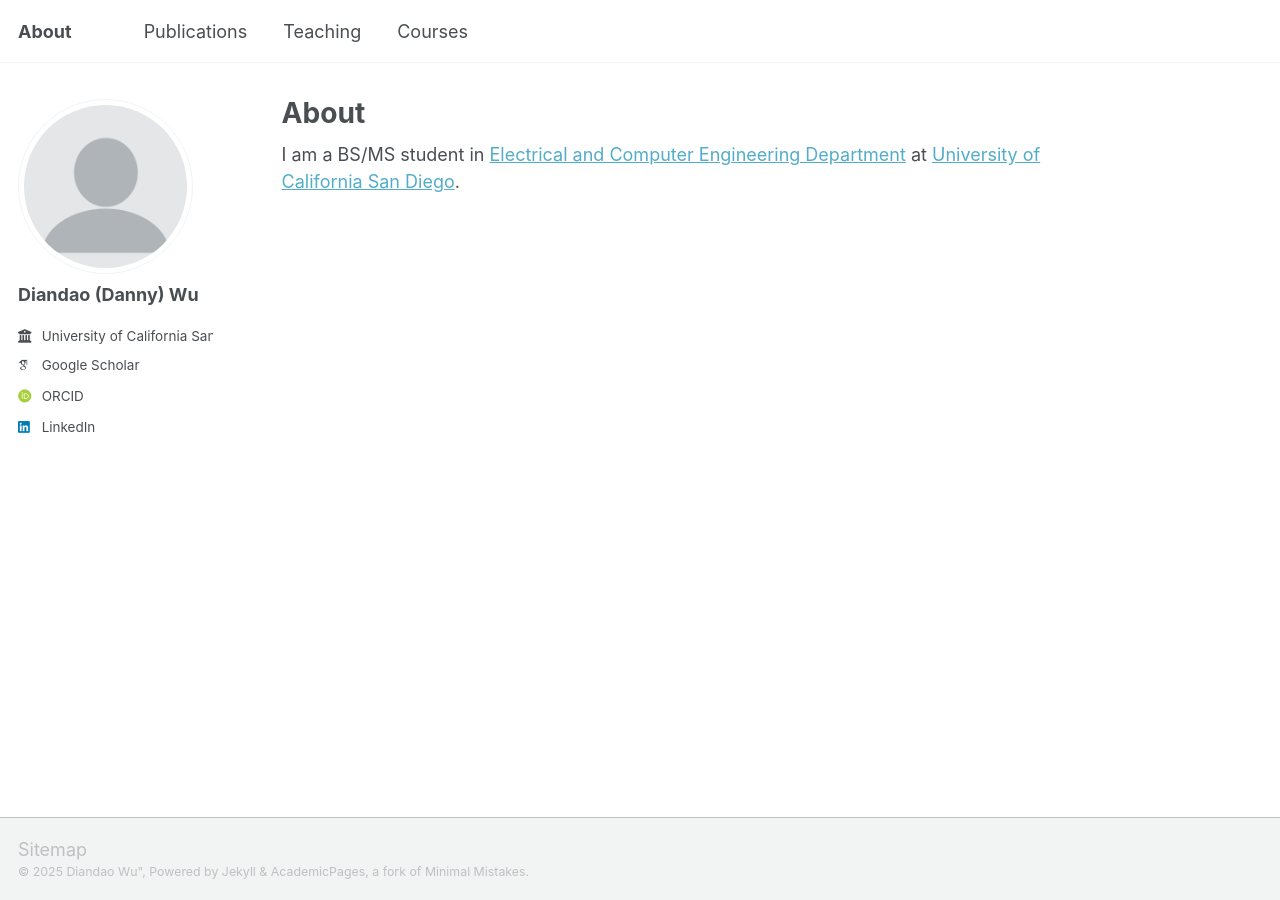
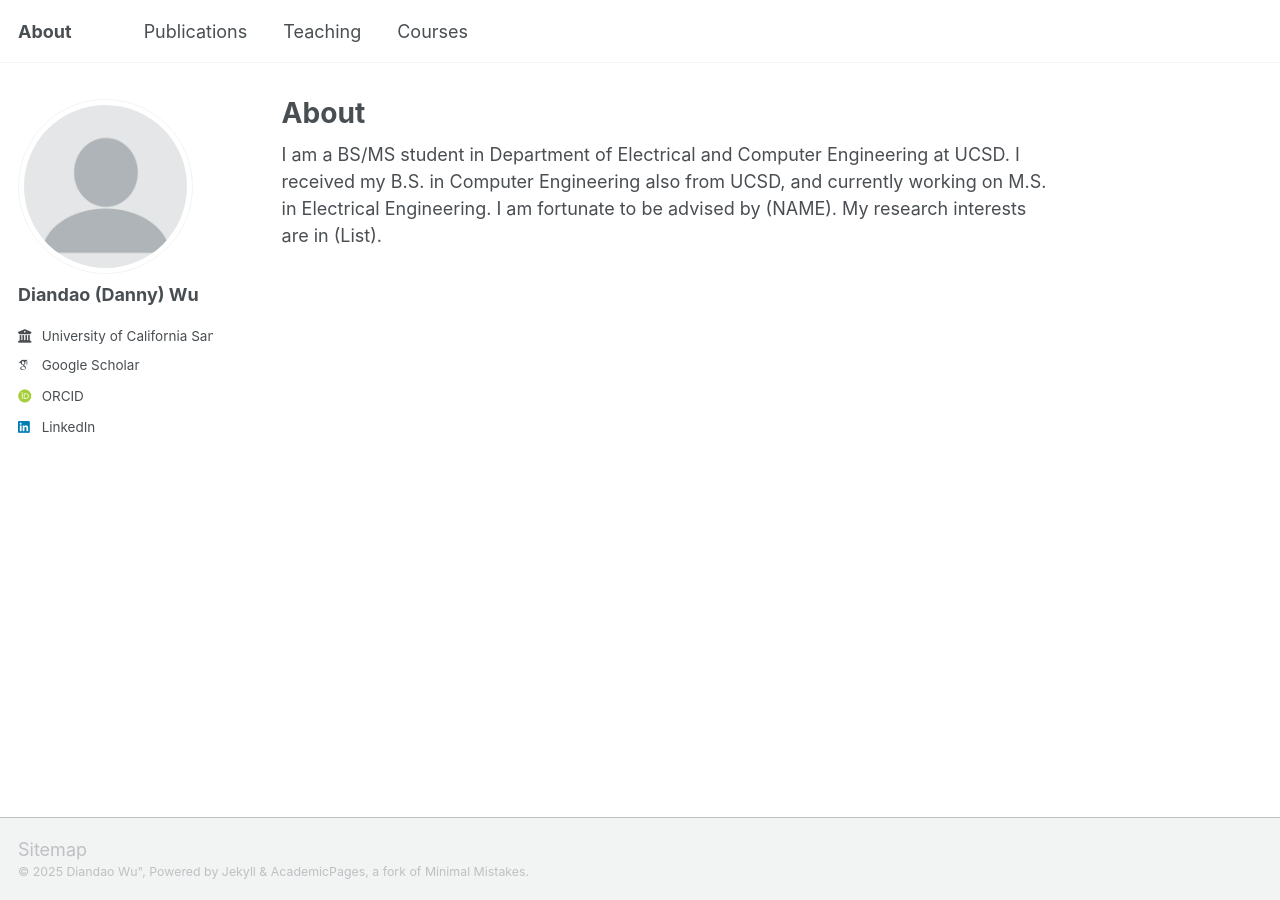
Before and after one commit to dzawu/dzawu.github.io, a Jekyll site: the page built from _pages/about.md, in a window 1280 px wide. Built offline with Jekyll 4.4.1, drawn with Linux system fonts in a browser that asks for light colours; some web fonts are replaced; a script bundle is joined from its source files by our own code; library files that are not in the unit come from our copies.

Commit message:
Revise about page with updated education details
Updated personal information and research interests.

```diff
--- a/_pages/about.md
+++ b/_pages/about.md
@@ -7,4 +7,4 @@ redirect_from:
   - /about.html
 ---
 
-I am a BS/MS student in [Electrical and Computer Engineering Department](https://www.ece.ucsd.edu/) at [University of California San Diego](ucsd.edu).
+I am a BS/MS student in Department of Electrical and Computer Engineering at UCSD. I received my B.S. in Computer Engineering also from UCSD, and currently working on M.S. in Electrical Engineering. I am fortunate to be advised by (NAME). My research interests are in (List).
```
